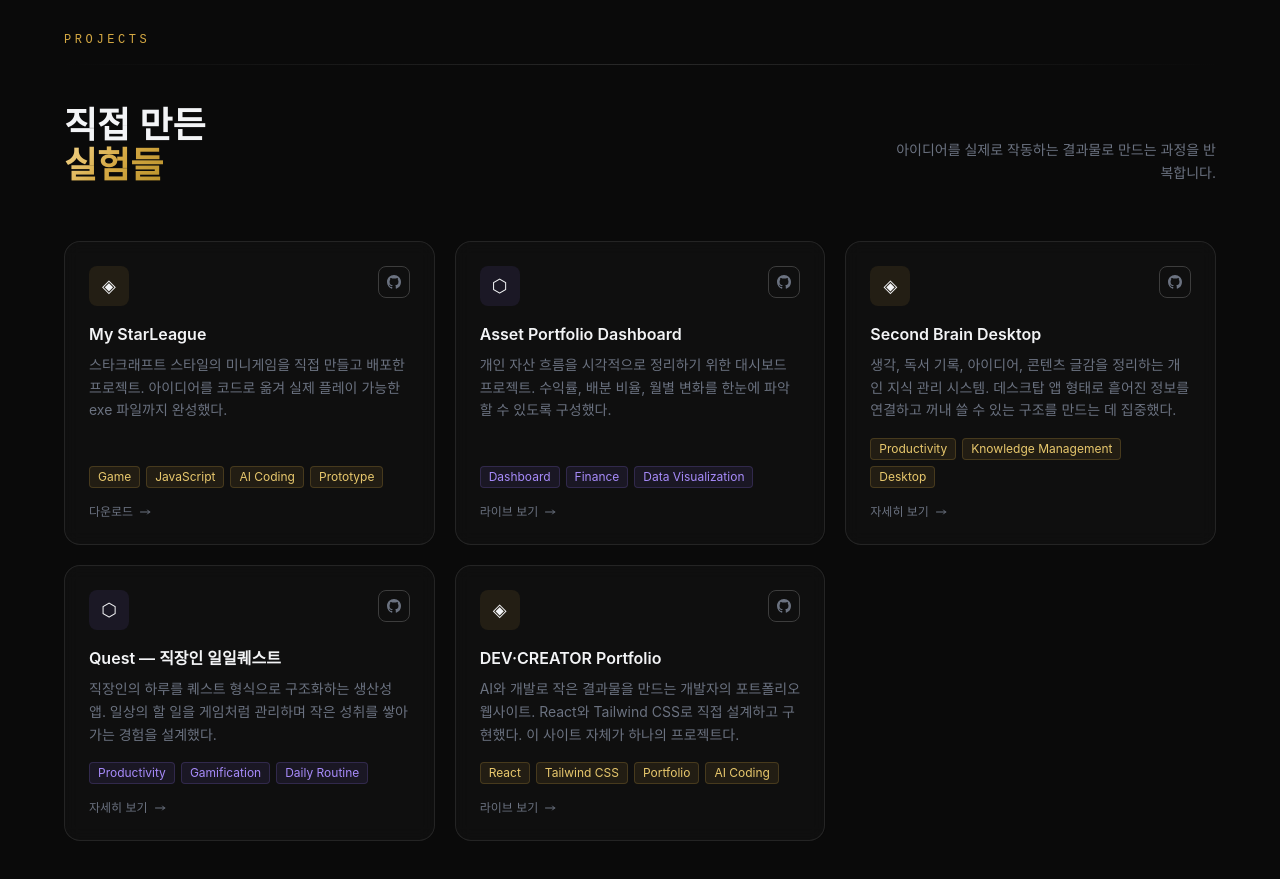
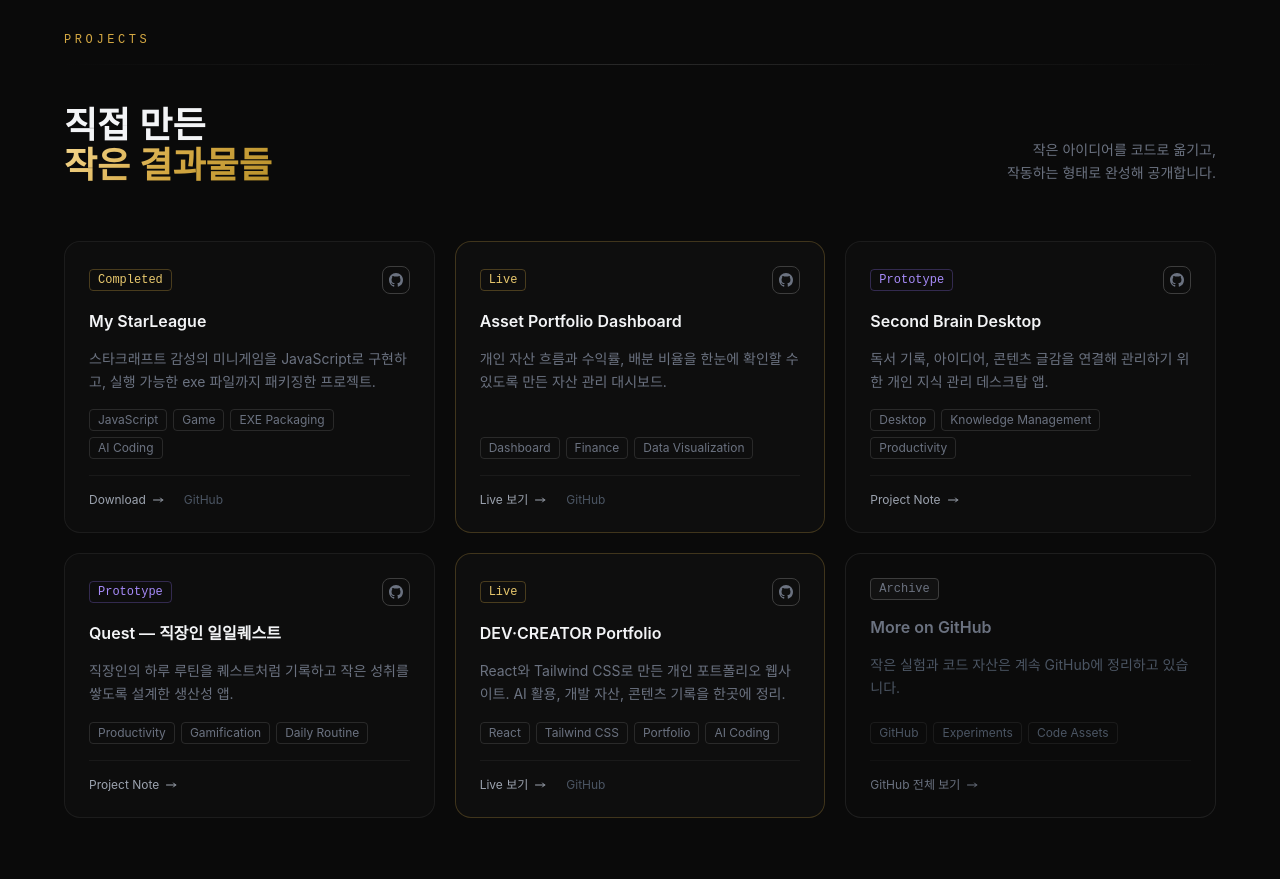
Before and after one commit to gustj369/portfolio, a React (Create React App) app: page / in a window 1280 px wide. Shown: the part 1740-2619 px from the top of the page. Built offline with nearby package versions, Linux system fonts and the light colour scheme.

Commit message:
Redesign Projects section with status labels, featured cards, and More on GitHub
Co-Authored-By: Claude Sonnet 4.6 <noreply@anthropic.com>

```diff
--- a/src/components/Projects.jsx
+++ b/src/components/Projects.jsx
@@ -1,79 +1,129 @@
 import { projects } from "../data/projects";
 
-const tagColors = {
-  gold: "bg-gold-500/10 text-gold-400 border-gold-500/20",
-  violet: "bg-violet-500/10 text-violet-400 border-violet-500/20",
+const GitHubIcon = () => (
+  <svg className="w-3.5 h-3.5" fill="currentColor" viewBox="0 0 24 24">
+    <path d="M12 0C5.37 0 0 5.37 0 12c0 5.31 3.435 9.795 8.205 11.385.6.105.825-.255.825-.57 0-.285-.015-1.23-.015-2.235-3.015.555-3.795-.735-4.035-1.41-.135-.345-.72-1.41-1.23-1.695-.42-.225-1.02-.78-.015-.795.945-.015 1.62.87 1.845 1.23 1.08 1.815 2.805 1.305 3.495.99.105-.78.42-1.305.765-1.605-2.67-.3-5.46-1.335-5.46-5.925 0-1.305.465-2.385 1.23-3.225-.12-.3-.54-1.53.12-3.18 0 0 1.005-.315 3.3 1.23.96-.27 1.98-.405 3-.405s2.04.135 3 .405c2.295-1.56 3.3-1.23 3.3-1.23.66 1.65.24 2.88.12 3.18.765.84 1.23 1.905 1.23 3.225 0 4.605-2.805 5.625-5.475 5.925.435.375.81 1.095.81 2.22 0 1.605-.015 2.895-.015 3.3 0 .315.225.69.825.57A12.02 12.02 0 0024 12c0-6.63-5.37-12-12-12z" />
+  </svg>
+);
+
+const ArrowIcon = () => (
+  <svg className="w-3 h-3" fill="none" stroke="currentColor" viewBox="0 0 24 24">
+    <path strokeLinecap="round" strokeLinejoin="round" strokeWidth={2} d="M17 8l4 4m0 0l-4 4m4-4H3" />
+  </svg>
+);
+
+const statusConfig = {
+  Live: "text-gold-400 border-gold-500/30 bg-gold-500/8",
+  Completed: "text-gold-400 border-gold-500/30 bg-gold-500/8",
+  Prototype: "text-violet-400 border-violet-500/30 bg-violet-500/8",
+  Archive: "text-gray-500 border-dark-400 bg-dark-600/30",
 };
 
+function StatusPill({ status }) {
+  const cls = statusConfig[status] || statusConfig.Archive;
+  return (
+    <span className={`inline-flex items-center px-2 py-0.5 text-xs font-mono rounded border ${cls}`}>
+      {status}
+    </span>
+  );
+}
+
 function ProjectCard({ project }) {
-  const accentClass = tagColors[project.color] || tagColors.gold;
+  const { featured, color, status, title, description, tags, github, demo, demoLabel } = project;
+  const isSlate = color === "slate";
+  const isViolet = color === "violet";
+
+  const cardBase = "rounded-2xl p-6 flex flex-col gap-4 border transition-all duration-300 group hover:-translate-y-1";
+  const cardAccent = featured
+    ? "border-gold-500/25 bg-dark-800/60 hover:border-gold-500/45 hover:shadow-[0_0_24px_rgba(212,168,67,0.07)]"
+    : isSlate
+    ? "border-dark-400/40 bg-dark-800/20 hover:border-dark-300/40"
+    : isViolet
+    ? "border-dark-500/50 bg-dark-800/50 hover:border-violet-500/25"
+    : "border-dark-500/50 bg-dark-800/50 hover:border-gold-500/25";
+
+  const titleAccent = isSlate
+    ? "text-gray-500"
+    : isViolet
+    ? "text-gray-100 group-hover:text-violet-400"
+    : "text-gray-100 group-hover:text-gold-400";
+
+  const primaryHref = demo || github;
+  const showSecondaryGithub = !!demo && !isSlate;
 
   return (
-    <div className="card-dark rounded-2xl p-6 flex flex-col gap-4 transition-all duration-300 group cursor-default">
-      {/* Header */}
-      <div className="flex items-start justify-between gap-4">
-        <div
-          className={`w-10 h-10 rounded-lg flex items-center justify-center text-lg ${
-            project.color === "violet"
-              ? "bg-violet-500/10"
-              : "bg-gold-500/10"
-          }`}
-        >
-          {project.color === "violet" ? "⬡" : "◈"}
-        </div>
-        <div className="flex gap-2">
+    <div className={`${cardBase} ${cardAccent}`}>
+      {/* Status row */}
+      <div className="flex items-center justify-between">
+        <StatusPill status={status} />
+        {!isSlate && (
           <a
-            href={project.github}
+            href={github}
             target="_blank"
             rel="noopener noreferrer"
-            className="p-2 rounded-lg border border-dark-400 hover:border-gold-500/60 text-gray-500 hover:text-gold-400 transition-all duration-200"
-            title="GitHub"
+            aria-label={`View ${title} on GitHub`}
+            className="p-1.5 rounded-lg border border-dark-400 hover:border-gold-500/60 text-gray-500 hover:text-gold-400 transition-all duration-200"
           >
-            <svg className="w-3.5 h-3.5" fill="currentColor" viewBox="0 0 24 24">
-              <path d="M12 0C5.37 0 0 5.37 0 12c0 5.31 3.435 9.795 8.205 11.385.6.105.825-.255.825-.57 0-.285-.015-1.23-.015-2.235-3.015.555-3.795-.735-4.035-1.41-.135-.345-.72-1.41-1.23-1.695-.42-.225-1.02-.78-.015-.795.945-.015 1.62.87 1.845 1.23 1.08 1.815 2.805 1.305 3.495.99.105-.78.42-1.305.765-1.605-2.67-.3-5.46-1.335-5.46-5.925 0-1.305.465-2.385 1.23-3.225-.12-.3-.54-1.53.12-3.18 0 0 1.005-.315 3.3 1.23.96-.27 1.98-.405 3-.405s2.04.135 3 .405c2.295-1.56 3.3-1.23 3.3-1.23.66 1.65.24 2.88.12 3.18.765.84 1.23 1.905 1.23 3.225 0 4.605-2.805 5.625-5.475 5.925.435.375.81 1.095.81 2.22 0 1.605-.015 2.895-.015 3.3 0 .315.225.69.825.57A12.02 12.02 0 0024 12c0-6.63-5.37-12-12-12z" />
-            </svg>
+            <GitHubIcon />
           </a>
-        </div>
+        )}
       </div>
 
-      {/* Title & Description */}
-      <div className="flex-1">
-        <h3
-          className={`text-base font-semibold mb-2 ${
-            project.color === "violet"
-              ? "group-hover:text-violet-400"
-              : "group-hover:text-gold-400"
-          } transition-colors duration-200`}
-        >
-          {project.title}
-        </h3>
-        <p className="text-sm text-gray-500 leading-relaxed">{project.description}</p>
-      </div>
+      {/* Title */}
+      <h3 className={`text-base font-semibold leading-snug transition-colors duration-200 ${titleAccent}`}>
+        {title}
+      </h3>
+
+      {/* Description */}
+      <p className={`text-sm leading-relaxed flex-1 ${isSlate ? "text-gray-600" : "text-gray-500"}`}>
+        {description}
+      </p>
 
       {/* Tags */}
       <div className="flex flex-wrap gap-1.5">
-        {project.tags.map((tag) => (
+        {tags.map((tag) => (
           <span
             key={tag}
-            className={`px-2 py-0.5 text-xs rounded border ${accentClass}`}
+            className={`px-2 py-0.5 text-xs rounded border ${
+              isSlate
+                ? "border-dark-500/50 text-gray-600"
+                : "border-dark-400/60 text-gray-500"
+            }`}
           >
             {tag}
           </span>
         ))}
       </div>
 
-      {/* CTA */}
-      <a
-        href={project.demoLabel && project.demo !== "#" ? project.demo : project.github}
-        target="_blank"
-        rel="noopener noreferrer"
-        className="mt-auto inline-flex items-center gap-1.5 text-xs text-gray-500 hover:text-gold-400 transition-colors duration-200"
-      >
-        {project.demoLabel || "자세히 보기"}
-        <svg className="w-3 h-3" fill="none" stroke="currentColor" viewBox="0 0 24 24">
-          <path strokeLinecap="round" strokeLinejoin="round" strokeWidth={2} d="M17 8l4 4m0 0l-4 4m4-4H3" />
-        </svg>
-      </a>
+      {/* Divider */}
+      <div className={`border-t ${isSlate ? "border-dark-600/30" : "border-dark-600/60"}`} />
+
+      {/* Action links */}
+      <div className="flex items-center gap-5">
+        <a
+          href={primaryHref}
+          target="_blank"
+          rel="noopener noreferrer"
+          className={`inline-flex items-center gap-1.5 text-xs transition-colors duration-200 ${
+            isSlate
+              ? "text-gray-500 hover:text-gray-300"
+              : "text-gray-400 hover:text-gold-400"
+          }`}
+        >
+          {demoLabel || "자세히 보기"}
+          <ArrowIcon />
+        </a>
+        {showSecondaryGithub && (
+          <a
+            href={github}
+            target="_blank"
+            rel="noopener noreferrer"
+            className="inline-flex items-center gap-1.5 text-xs text-gray-600 hover:text-gray-400 transition-colors duration-200"
+          >
+            GitHub
+          </a>
+        )}
+      </div>
     </div>
   );
 }
@@ -91,10 +141,12 @@ export default function Projects() {
           <h2 className="text-3xl md:text-4xl font-semibold leading-snug">
             직접 만든
             <br />
-            <span className="text-gradient-gold">실험들</span>
+            <span className="text-gradient-gold">작은 결과물들</span>
           </h2>
           <p className="text-sm text-gray-500 max-w-xs md:text-right leading-relaxed">
-            아이디어를 실제로 작동하는 결과물로 만드는 과정을 반복합니다.
+            작은 아이디어를 코드로 옮기고,
+            <br />
+            작동하는 형태로 완성해 공개합니다.
           </p>
         </div>
 
--- a/src/data/projects.js
+++ b/src/data/projects.js
@@ -2,55 +2,76 @@ export const projects = [
   {
     id: 1,
     title: "My StarLeague",
+    status: "Completed",
     description:
-      "스타크래프트 스타일의 미니게임을 직접 만들고 배포한 프로젝트. 아이디어를 코드로 옮겨 실제 플레이 가능한 exe 파일까지 완성했다.",
-    tags: ["Game", "JavaScript", "AI Coding", "Prototype"],
+      "스타크래프트 감성의 미니게임을 JavaScript로 구현하고, 실행 가능한 exe 파일까지 패키징한 프로젝트.",
+    tags: ["JavaScript", "Game", "EXE Packaging", "AI Coding"],
     github: "https://github.com/gustj369/my-starleague",
     demo: "https://drive.google.com/file/d/1VES7V1eHAdyd9ffJ3psmgsXPclXHLSkE/view?usp=drive_link",
-    demoLabel: "다운로드",
+    demoLabel: "Download",
     color: "gold",
   },
   {
     id: 2,
     title: "Asset Portfolio Dashboard",
+    status: "Live",
     description:
-      "개인 자산 흐름을 시각적으로 정리하기 위한 대시보드 프로젝트. 수익률, 배분 비율, 월별 변화를 한눈에 파악할 수 있도록 구성했다.",
+      "개인 자산 흐름과 수익률, 배분 비율을 한눈에 확인할 수 있도록 만든 자산 관리 대시보드.",
     tags: ["Dashboard", "Finance", "Data Visualization"],
     github: "https://github.com/gustj369/portfolio-report",
     demo: "https://portfolio-report-roan.vercel.app",
-    demoLabel: "라이브 보기",
+    demoLabel: "Live 보기",
     color: "violet",
+    featured: true,
   },
   {
     id: 3,
     title: "Second Brain Desktop",
+    status: "Prototype",
     description:
-      "생각, 독서 기록, 아이디어, 콘텐츠 글감을 정리하는 개인 지식 관리 시스템. 데스크탑 앱 형태로 흩어진 정보를 연결하고 꺼내 쓸 수 있는 구조를 만드는 데 집중했다.",
-    tags: ["Productivity", "Knowledge Management", "Desktop"],
+      "독서 기록, 아이디어, 콘텐츠 글감을 연결해 관리하기 위한 개인 지식 관리 데스크탑 앱.",
+    tags: ["Desktop", "Knowledge Management", "Productivity"],
     github: "https://github.com/gustj369/second-brain-desktop",
-    demo: "#",
+    demo: null,
+    demoLabel: "Project Note",
     color: "gold",
   },
   {
     id: 4,
     title: "Quest — 직장인 일일퀘스트",
+    status: "Prototype",
     description:
-      "직장인의 하루를 퀘스트 형식으로 구조화하는 생산성 앱. 일상의 할 일을 게임처럼 관리하며 작은 성취를 쌓아가는 경험을 설계했다.",
+      "직장인의 하루 루틴을 퀘스트처럼 기록하고 작은 성취를 쌓도록 설계한 생산성 앱.",
     tags: ["Productivity", "Gamification", "Daily Routine"],
     github: "https://github.com/gustj369/Quest",
-    demo: "#",
+    demo: null,
+    demoLabel: "Project Note",
     color: "violet",
   },
   {
     id: 5,
     title: "DEV·CREATOR Portfolio",
+    status: "Live",
     description:
-      "AI와 개발로 작은 결과물을 만드는 개발자의 포트폴리오 웹사이트. React와 Tailwind CSS로 직접 설계하고 구현했다. 이 사이트 자체가 하나의 프로젝트다.",
+      "React와 Tailwind CSS로 만든 개인 포트폴리오 웹사이트. AI 활용, 개발 자산, 콘텐츠 기록을 한곳에 정리.",
     tags: ["React", "Tailwind CSS", "Portfolio", "AI Coding"],
     github: "https://github.com/gustj369/portfolio",
     demo: "https://portfolio-mu-ten-64.vercel.app/",
-    demoLabel: "라이브 보기",
+    demoLabel: "Live 보기",
     color: "gold",
+    featured: true,
+  },
+  {
+    id: 6,
+    title: "More on GitHub",
+    status: "Archive",
+    description:
+      "작은 실험과 코드 자산은 계속 GitHub에 정리하고 있습니다.",
+    tags: ["GitHub", "Experiments", "Code Assets"],
+    github: "https://github.com/gustj369",
+    demo: null,
+    demoLabel: "GitHub 전체 보기",
+    color: "slate",
   },
 ];
 
```
